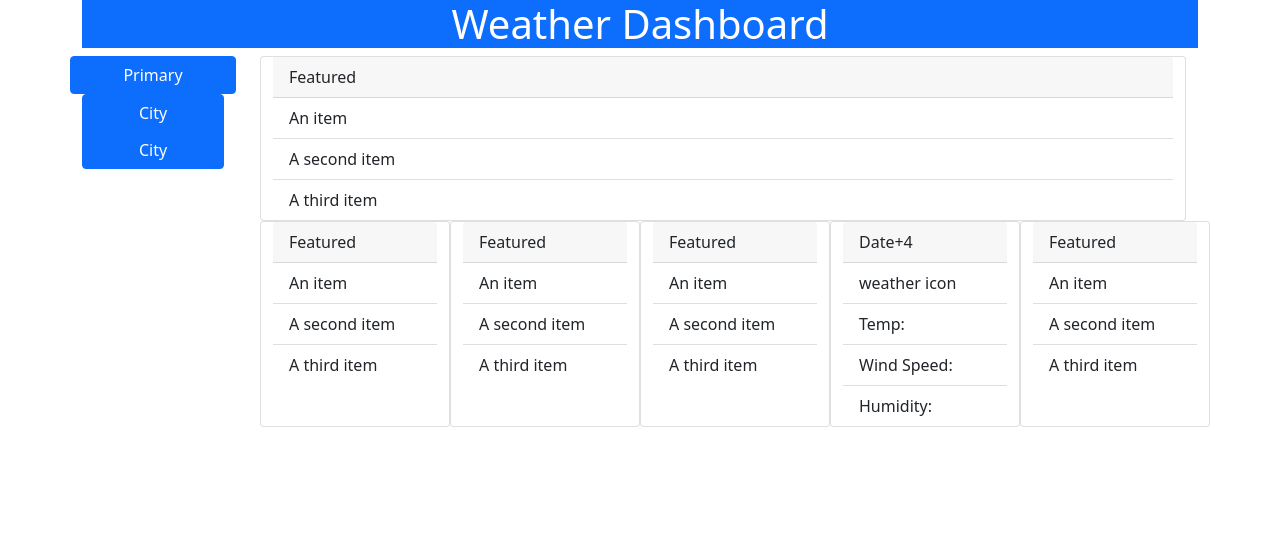
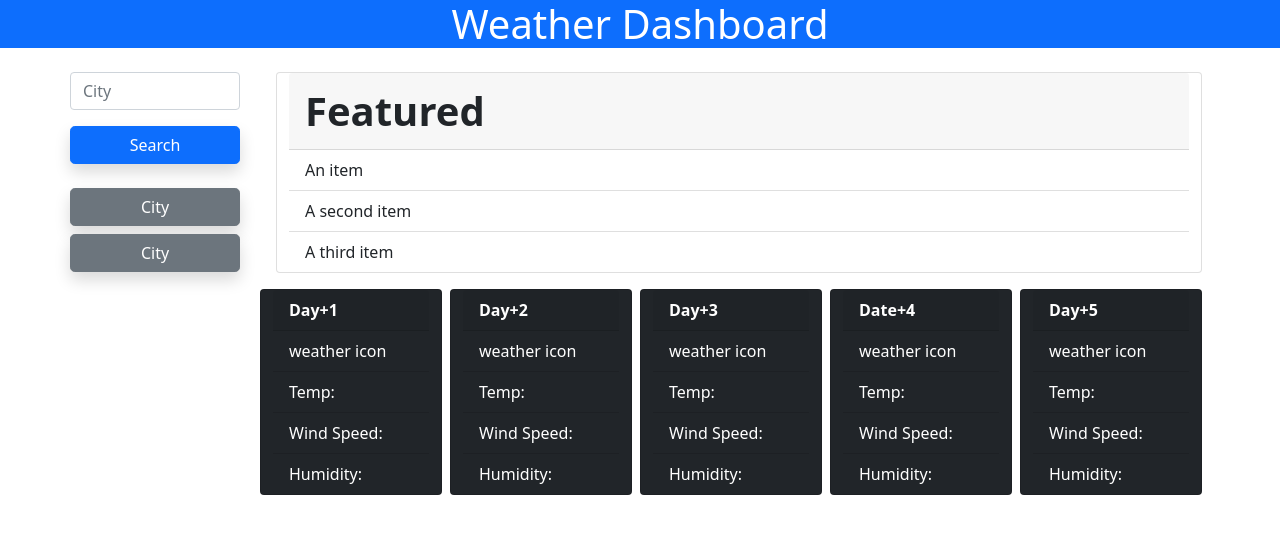
Before and after one commit to esherrow/weather-dash, a plain HTML site: page index.html in a window 1280 px wide. Drawn offline with nearby package versions, Linux system fonts and the light colour scheme; no server answers.

Commit message:
added fetch

```diff
--- a/assets/js/script.js
+++ b/assets/js/script.js
@@ -0,0 +1,29 @@
+var searchCity = "muncie" //document.querySelector("form-control");
+
+fetch(
+    'http://api.openweathermap.org/data/2.5/forecast?q='+searchCity+'&units=imperial&cnt=40&appid=650dce3c894fd8e8f9f02e1e10ba6800'
+  )
+    .then(function(forecast) {
+      return forecast.json();
+    })
+    .then(function(forecast) {
+      for(i=0; i<40;) {
+        console.log(forecast.list[i].dt_txt);
+        //console.log(forecast.list[i].main.temp);
+        //console.log(forecast.list[i].main.humidity);
+        //console.log(forecast.list[i].weather[0].icon);
+        //console.log(forecast.list[i].wind.speed);
+        i=i+8;
+        }
+    });
+
+fetch("http://api.openweathermap.org/data/2.5/weather?q="+searchCity+"&units=imperial&appid=650dce3c894fd8e8f9f02e1e10ba6800")
+.then(function(current){
+    return current.json();
+})
+.then(function(current){
+    console.log(current.main.temp);
+    console.log(current.weather[0].icon);
+    console.log(current.wind.speed);
+    console.log(current.main.humidity);
+})
--- a/index.html
+++ b/index.html
@@ -4,32 +4,36 @@
     <meta charset="UTF-8">
     <meta http-equiv="X-UA-Compatible" content="IE=edge">
     <meta name="viewport" content="width=device-width, initial-scale=1.0">
-    <!-- CSS only -->
     <link href="https://cdn.jsdelivr.net/npm/bootstrap@5.0.1/dist/css/bootstrap.min.css" rel="stylesheet" integrity="sha384-+0n0xVW2eSR5OomGNYDnhzAbDsOXxcvSN1TPprVMTNDbiYZCxYbOOl7+AMvyTG2x" crossorigin="anonymous">
     <link href="./assets/css/style.css">
     <title>Weather Dashboard</title>
 </head>
+
 <body>
-    <header class="container">
-        <p class="h1 text-center text-white bg-primary">Weather Dashboard</p>
+    <header class="h1 w-auto container text-center text-white bg-primary mw-100">
+        Weather Dashboard
     </header>
     <main class="container">
         <div class="row">
             <div class="col-2">
-            <div class="row col-12">
-                <button type="button" class="btn btn-primary">Primary</button>
+                <div class="row col d-grid gap-2 me-2">
+                    <form class="d-grid col">
+                        <div class="row col mt-3">
+                            <input class="form-control" type="search" placeholder="City" aria-label="Search">
                         </div>
-            <div class="row col-12">
-                <div class="btn-group-vertical" role="group" aria-label="Basic example">
-                    <button type="button" class="btn btn-primary">City</button>
-                    <button type="button" class="btn btn-primary">City</button>
+                        <button type="submit" class="row btn btn-primary rounded-3 my-3 shadow col">Search</button>
+                    </form>
+                <!--</div>-->
+                <!--   <div class="d-grid gap-2 mw-100">-->
+                        <button type="button" class="btn btn-secondary rounded-3 shadow">City</button>
+                        <button type="button" class="btn btn-secondary rounded-3 shadow">City</button>
                     </div>
-            </div>
+                <!--</div>-->
             </div>
             <div class="col">
-            <div class="row col-12">
+                <div class="row col-12 my-3 ms-1">
                     <div class="card">
-                    <div class="card-header">
+                        <div class="card-header fw-bolder fs-1">
                             Featured
                         </div>
                         <ul class="list-group list-group-flush">
@@ -40,55 +44,59 @@
                     </div>
                 </div>
             <div class="row">
-                <div class="card col">
-                    <div class="card-header">
-                      Featured
+                <div class="card col bg-dark text-white me-2">
+                    <div class="card-header fw-bolder">
+                      Day+1
                     </div>
-                    <ul class="list-group list-group-flush">
-                      <li class="list-group-item">An item</li>
-                      <li class="list-group-item">A second item</li>
-                      <li class="list-group-item">A third item</li>
+                    <ul class="list-group list-group-flush ">
+                        <li class="list-group-item icon bg-dark text-white">weather icon</li>
+                        <li class="list-group-item temp bg-dark text-white">Temp: </li>
+                        <li class="list-group-item wind bg-dark text-white">Wind Speed: </li>
+                        <li class="list-group-item humidity bg-dark text-white">Humidity: </li>
                       </ul>
                   </div>
-                  <div class="card col">
-                    <div class="card-header">
-                      Featured
+                  <div class="card col bg-dark text-white me-2">
+                    <div class="card-header fw-bolder">
+                      Day+2
                     </div>
-                    <ul class="list-group list-group-flush">
-                      <li class="list-group-item">An item</li>
-                      <li class="list-group-item">A second item</li>
-                      <li class="list-group-item">A third item</li>
+                    <ul class="list-group list-group-flush ">
+                        <li class="list-group-item icon bg-dark text-white">weather icon</li>
+                        <li class="list-group-item temp bg-dark text-white">Temp: </li>
+                        <li class="list-group-item wind bg-dark text-white">Wind Speed: </li>
+                        <li class="list-group-item humidity bg-dark text-white">Humidity: </li>
                       </ul>
                   </div>
-                  <div class="card col">
-                    <div class="card-header">
-                      Featured
+                  <div class="card col bg-dark text-white me-2">
+                    <div class="card-header fw-bolder">
+                      Day+3
                     </div>
-                    <ul class="list-group list-group-flush">
-                      <li class="list-group-item">An item</li>
-                      <li class="list-group-item">A second item</li>
-                      <li class="list-group-item">A third item</li>
+                    <ul class="list-group list-group-flush ">
+                        <li class="list-group-item icon bg-dark text-white">weather icon</li>
+                        <li class="list-group-item temp bg-dark text-white">Temp: </li>
+                        <li class="list-group-item wind bg-dark text-white">Wind Speed: </li>
+                        <li class="list-group-item humidity bg-dark text-white">Humidity: </li>
                       </ul>
                   </div>
-                  <div class="card col">
-                    <div class="card-header date">
+                  <div class="card col bg-dark text-white me-2">
+                    <div class="card-header fw-bolder">
                       Date+4
                     </div>
-                    <ul class="list-group list-group-flush">
-                      <li class="list-group-item icon">weather icon</li>
-                      <li class="list-group-item temp">Temp: </li>
-                      <li class="list-group-item wind">Wind Speed: </li>
-                      <li class="list-group-item humidity">Humidity: </li>
+                    <ul class="list-group list-group-flush ">
+                        <li class="list-group-item icon bg-dark text-white">weather icon</li>
+                        <li class="list-group-item temp bg-dark text-white">Temp: </li>
+                        <li class="list-group-item wind bg-dark text-white">Wind Speed: </li>
+                        <li class="list-group-item humidity bg-dark text-white">Humidity: </li>
                       </ul>
                   </div>
-                  <div class="card col">
-                    <div class="card-header">
-                      Featured
+                  <div class="card col bg-dark text-white me-2">
+                    <div class="card-header fw-bolder">
+                      Day+5
                     </div>
-                    <ul class="list-group list-group-flush">
-                      <li class="list-group-item">An item</li>
-                      <li class="list-group-item">A second item</li>
-                      <li class="list-group-item">A third item</li>
+                    <ul class="list-group list-group-flush ">
+                        <li class="list-group-item icon bg-dark text-white">weather icon</li>
+                        <li class="list-group-item temp bg-dark text-white">Temp: </li>
+                        <li class="list-group-item wind bg-dark text-white">Wind Speed: </li>
+                        <li class="list-group-item humidity bg-dark text-white">Humidity: </li>
                       </ul>
                   </div>
                   </div>
@@ -100,7 +108,7 @@
 
 
 
- <!-- JavaScript Bundle with Popper -->
+
 <script src="https://cdn.jsdelivr.net/npm/bootstrap@5.0.1/dist/js/bootstrap.bundle.min.js" integrity="sha384-gtEjrD/SeCtmISkJkNUaaKMoLD0//ElJ19smozuHV6z3Iehds+3Ulb9Bn9Plx0x4" crossorigin="anonymous"></script>
 <script src="./assets/js/script.js"></script>
 </body>
```
Lines whose indentation alone changed are shown as unchanged.
